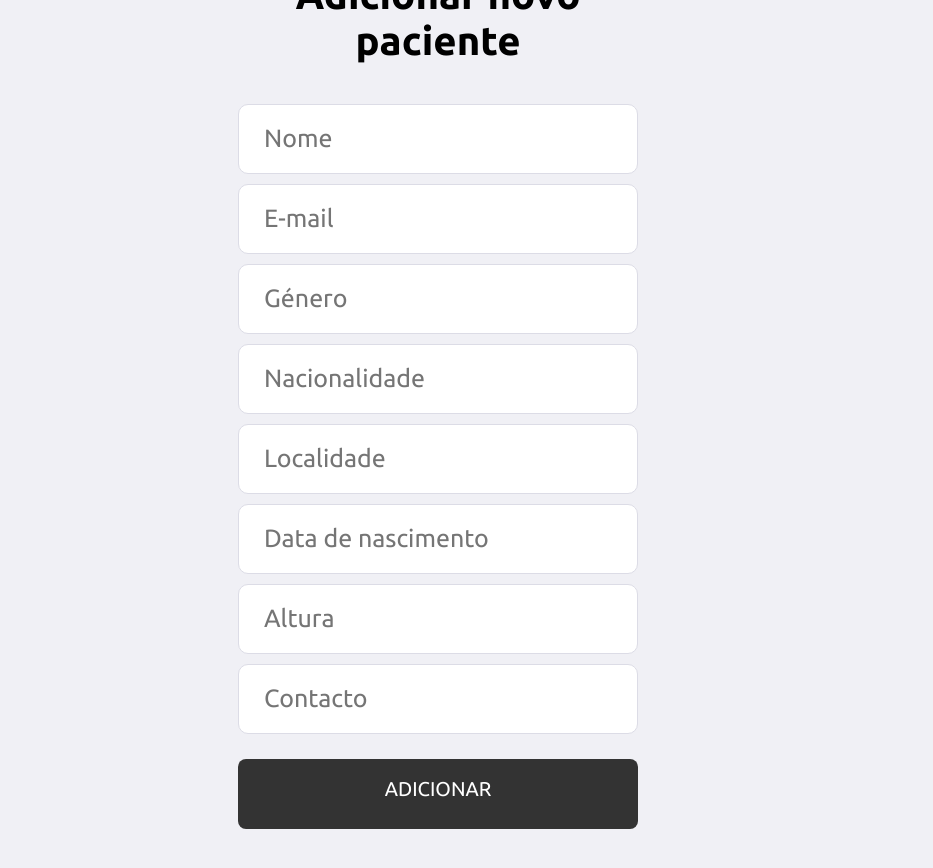
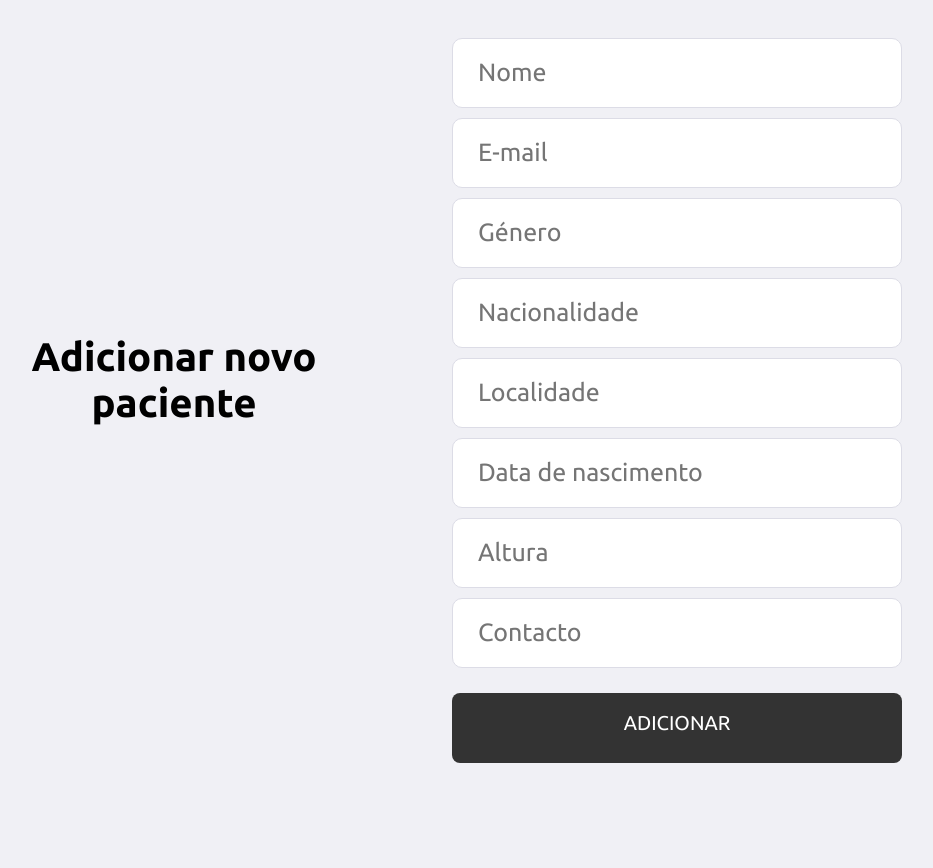
Before and after one commit to Project-Osteo/WebApp, a React (Create React App) app in the folder frontend/: page /novoPaciente in a window 1280 px wide. Shown: the top 868 px of the page, without its empty margins (202-1135 px from the left). Built offline with nearby package versions, Linux system fonts and the light colour scheme.

Commit message:
novo paciente

```diff
--- a/frontend/src/pages/NovoPaciente/index.js
+++ b/frontend/src/pages/NovoPaciente/index.js
@@ -12,6 +12,8 @@ export default function NovoPaciente () {
 
                     <h1>Adicionar novo paciente</h1>
 
+                </section>
+
                 <form>
 
                     <input placeholder="Nome" />
@@ -25,7 +27,6 @@ export default function NovoPaciente () {
                     <Link type="submit" to="/homepage">ADICIONAR</Link>
                 </form>
 
-                </section>
             </div>
         </div>
     );
--- a/frontend/src/pages/NovoPaciente/styles.css
+++ b/frontend/src/pages/NovoPaciente/styles.css
@@ -17,7 +17,7 @@
     border-radius: 8px;
 
     display: flex;
-    justify-content: center;
+    justify-content: space-between;
     align-items: center;
   }
 
@@ -32,12 +32,12 @@
     text-align: center;
 }
 
-.novoPaciente-container .content section form {
+.novoPaciente-container .content form {
     width: 100%;
     max-width: 450px;
 }
 
-.novoPaciente-container .content section form input {
+.novoPaciente-container .content form input {
     width: 100%;
     height: 70px;
     color: #333;
@@ -47,7 +47,7 @@
     margin-bottom: 10px;
 }
 
-.novoPaciente-container .content section form a {
+.novoPaciente-container .content form a {
     width: 100%;
     height: 70px;
     background: #333;
```
Lines whose indentation alone changed are shown as unchanged.
